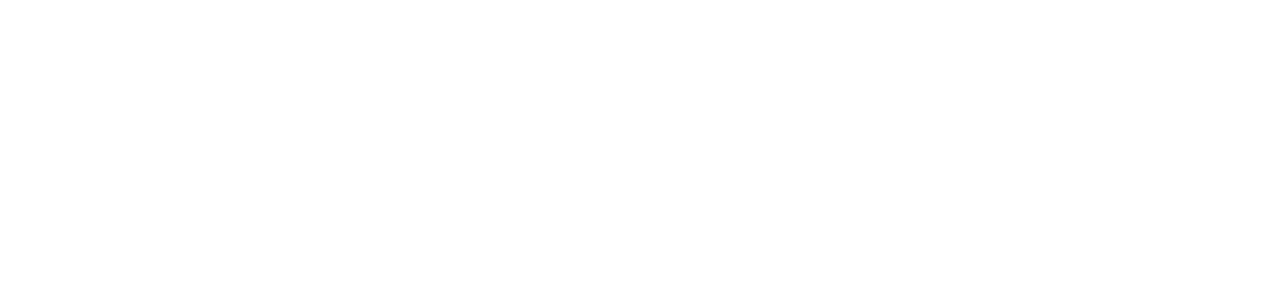
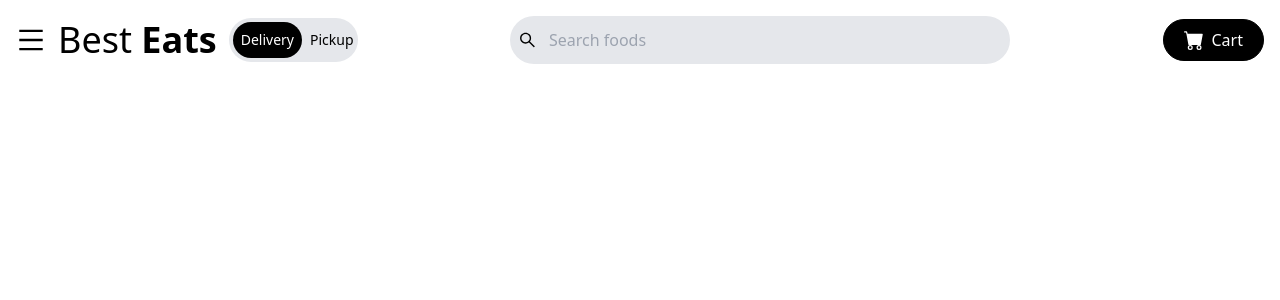
Before and after one commit to LiquidDemAn/best-eats-react-app, a React (Create React App) app: page / in a window 1280 px wide. Shown: the top 300 px of the page. Built offline with nearby package versions, Linux system fonts and the light colour scheme; the HTML template or start-up script is replaced by a standard one.

Commit message:
Navbar was created

```diff
--- a/package.json
+++ b/package.json
@@ -12,6 +12,7 @@
     "@types/react-dom": "^18.0.11",
     "react": "^18.2.0",
     "react-dom": "^18.2.0",
+    "react-icons": "^4.7.1",
     "react-scripts": "5.0.1",
     "typescript": "^4.9.5",
     "web-vitals": "^2.1.4"
--- a/src/App.tsx
+++ b/src/App.tsx
@@ -1,5 +1,11 @@
+import { Navbar } from './components/Navbar';
+
 function App() {
-	return <div></div>;
+	return (
+		<>
+			<Navbar />
+		</>
+	);
 }
 
 export default App;
--- /dev/null
+++ b/src/components/Navbar/Navbar.tsx
@@ -0,0 +1,40 @@
+import { AiOutlineMenu, AiOutlineSearch } from 'react-icons/ai';
+import { BsFillCartFill } from 'react-icons/bs';
+
+export const Navbar = () => {
+	return (
+		<div className='max-w-7xl gap-5 mx-auto flex justify-between items-center p-4'>
+			{/* Left side */}
+			<div className='flex items-center gap-3'>
+				<div className='cursor-pointer'>
+					<AiOutlineMenu size={30} />
+				</div>
+
+				<h1 className='text-2xl sm:text-3xl lg:text-4xl'>
+					Best <span className='font-bold'>Eats</span>
+				</h1>
+
+				<div className='hidden items-center gap-2 bg-gray-200 rounded-full p-1 text-sm lg:flex'>
+					<p className='bg-black text-white rounded-full p-2'>Delivery</p>
+					<p>Pickup</p>
+				</div>
+			</div>
+
+			{/* Search */}
+			<div className='flex items-center gap-2 bg-gray-200 rounded-full p-2 w-54 sm:w-[500px]'>
+				<AiOutlineSearch size={20} />
+				<input
+					type='text'
+					placeholder='Search foods'
+					className='bg-transparent p-1 focus:outline-none rounded-full w-full'
+				/>
+			</div>
+
+			{/* Cart */}
+			<button className='flex items-center gap-2 justify-center bg-black text-white rounded-full py-2'>
+				<BsFillCartFill size={20} />
+				<p className=''>Cart</p>
+			</button>
+		</div>
+	);
+};
--- /dev/null
+++ b/src/components/Navbar/index.ts
@@ -0,0 +1 @@
+export { Navbar } from './Navbar';
```
Also changed, not shown: 1 other file (tests, documents, lock files or other folders).
